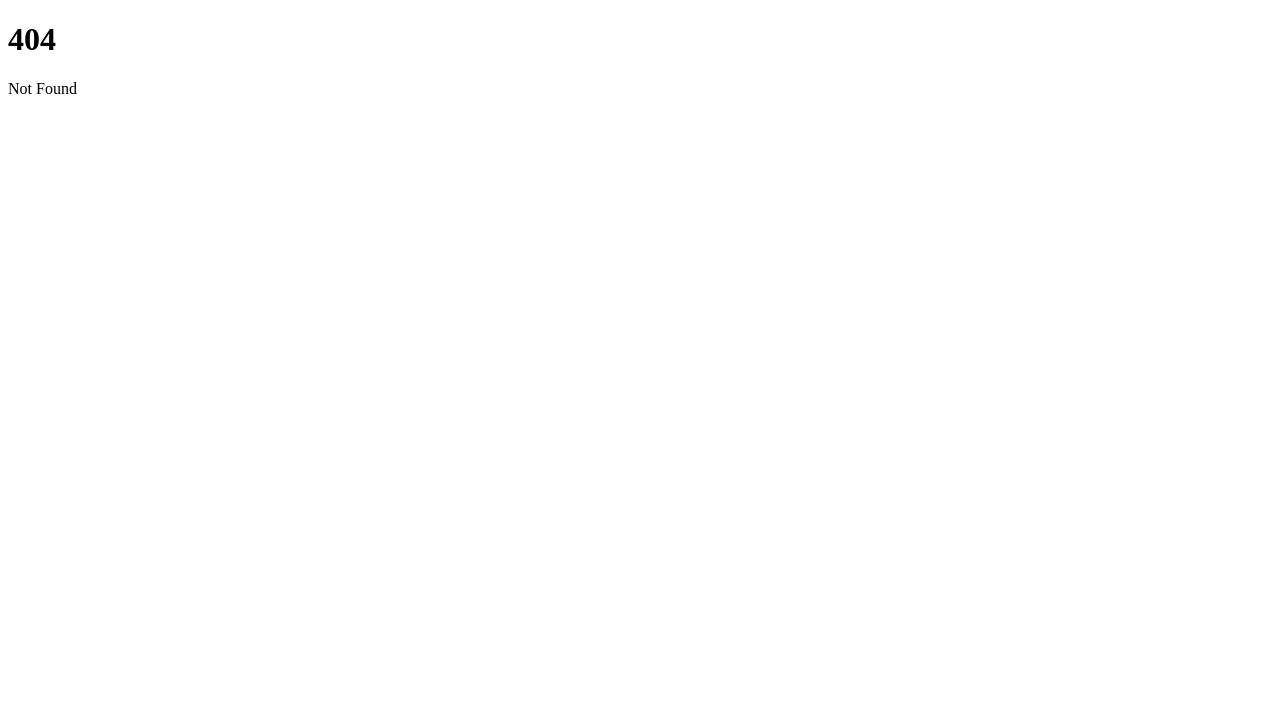
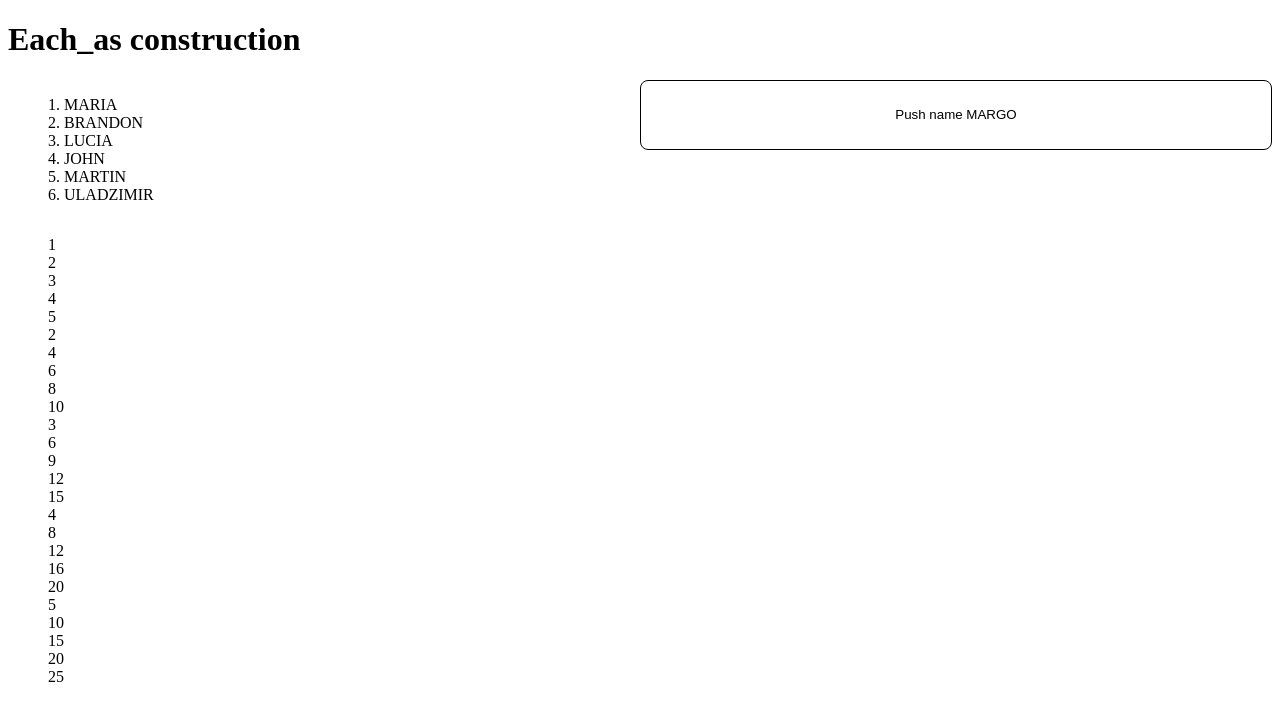
Before and after one commit to Waldemar-00/svelte_5, a SvelteKit app in the folder myapp/: page /each_as in a window 1280 px wide. Before the commit this address had no page. Shown: the top 720 px of the page. Built offline with nearby package versions, Linux system fonts and the light colour scheme.

Commit message:
Each-as.

```diff
--- /dev/null
+++ b/myapp/src/routes/each_as/+page.svelte
@@ -0,0 +1,40 @@
+<script lang='ts'>
+    import '../../styles/global.css'
+    const array = $state(['MARIA', 'BRANDON', 'LUCIA', "JOHN", 'MARTIN', "ULADZIMIR"])
+    function pushName(name: string){
+        array.push(name)
+    }
+</script>
+<h1>Each_as construction</h1>
+
+<div class=grid>
+    <ul>
+        {#each array as name, i (name + i)}
+            <li>{i + 1}. {name}</li>
+            {:else}
+            <li>No names</li>
+        {/each}
+    </ul>
+    <button class=margo type='button' onclick={() => pushName("MARGO")}>
+        Push name MARGO
+    </button>
+</div>
+<ul>
+    {#each  {length: 5}, i }
+    {#each  {length: 5}, a }
+        <li>{(i + 1) * (a + 1)}</li>
+    {/each}
+    {/each}
+</ul>
+<style>
+    .grid {
+        display: grid;
+        grid-template-columns: repeat(2, 1fr);
+    }
+    .margo{
+        height: 70px;
+    }
+    ul {
+        list-style-type: none;
+    }
+</style>
--- a/myapp/src/routes/if_else/+page.svelte
+++ b/myapp/src/routes/if_else/+page.svelte
@@ -1,5 +1,6 @@
 
 <script lang='ts'>
+    import '../../styles/global.css'
     let a = $state(0)
     function increaseOn(amount: number | 'reset') {
         if(amount === 'reset') a = 0
```
